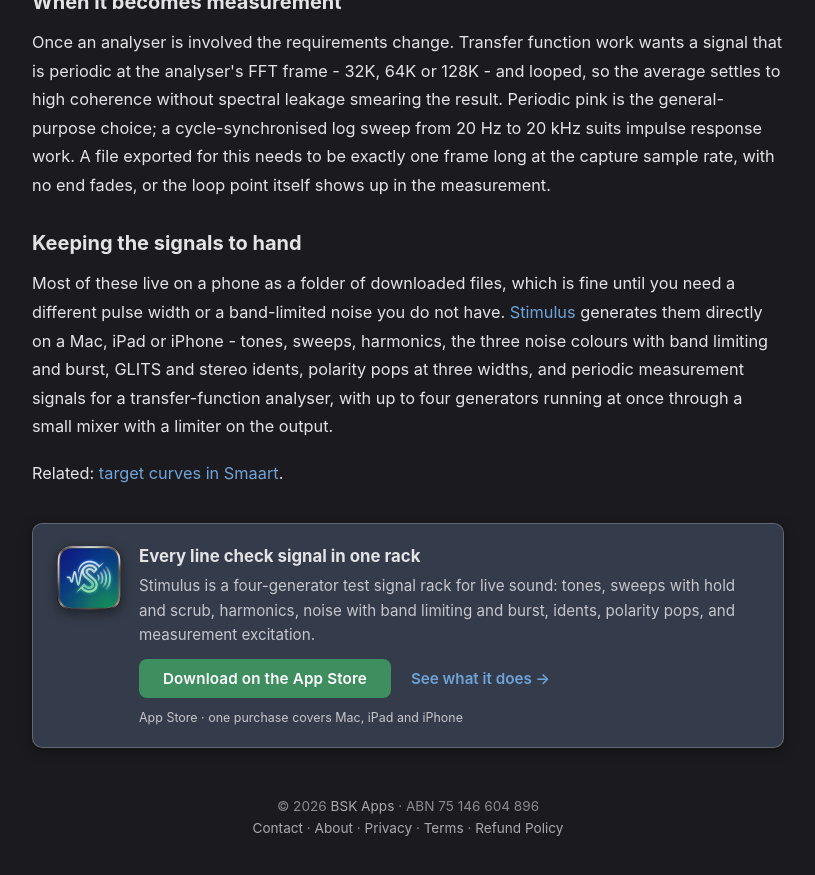
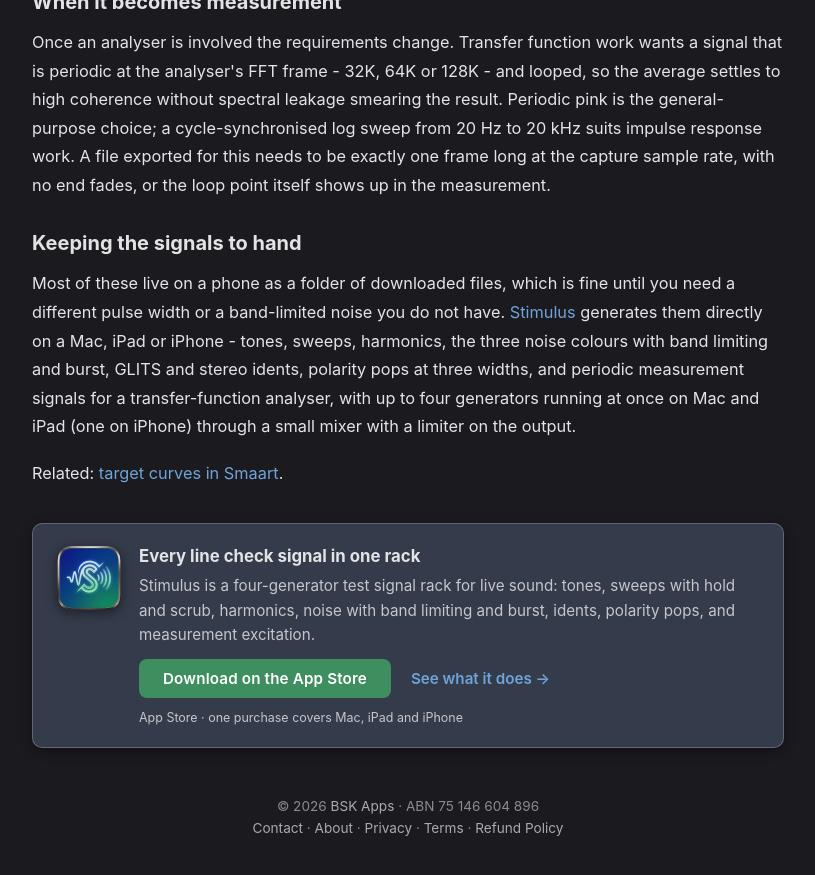
Before and after one commit to BSKapps/bskapps.github.io, a Jekyll site: the page articles/line-check-test-signals/index.html, which Jekyll copies as it is, in a window 1280 px wide and 900 px high, scrolled down 1551 px. Shown: the top 875 px of the window, without its empty margins (232-1047 px from the left). Built offline with Jekyll 4.4.1, drawn with Linux system fonts in a browser that asks for light colours.

Commit message:
Stimulus: say iPhone runs one generator where four are mentioned

```diff
--- a/_data/content.json
+++ b/_data/content.json
@@ -113,7 +113,7 @@
         "Harmonics - a fundamental with seven partials from f/4 to 5f on faders, for exercising a system with controlled harmonic content",
         "Noise - pink, red/brown or white; full range or band-limited to 1 octave or 1/3 octave around a centre frequency; continuous or in timed bursts",
         "Identify - Stereo ID and GLITS for left and right checks with their break patterns drawn on screen, a Click for aligning delays by ear, and positive-going polarity Pops in HF, full-range and sub widths",
-        "Up to four generators at once, each with level, L, R or L+R routing, polarity invert, mute, exclusive solo, and click-free fade in and out. Drag strips to reorder; every strip shows its signal and where it goes",
+        "Up to four generators at once on Mac and iPad (one on iPhone), each with level, L, R or L+R routing, polarity invert, mute, exclusive solo, and click-free fade in and out. Drag strips to reorder; every strip shows its signal and where it goes",
         "Master level with a hard limiter at -3 dBFS, a 20 dB dim for talking over the system, master fades in seconds, and an auto-stop timer",
         "Stereo peak meters that follow every fade",
         "Render any generator or the whole mix to WAV or AIFF at 44.1, 48 or 96 kHz for playback machines and test systems",
--- a/articles/line-check-test-signals/index.html
+++ b/articles/line-check-test-signals/index.html
@@ -46,7 +46,7 @@
             <p>Once an analyser is involved the requirements change. Transfer function work wants a signal that is periodic at the analyser's FFT frame - 32K, 64K or 128K - and looped, so the average settles to high coherence without spectral leakage smearing the result. Periodic pink is the general-purpose choice; a cycle-synchronised log sweep from 20 Hz to 20 kHz suits impulse response work. A file exported for this needs to be exactly one frame long at the capture sample rate, with no end fades, or the loop point itself shows up in the measurement.</p>
 
             <h2>Keeping the signals to hand</h2>
-            <p>Most of these live on a phone as a folder of downloaded files, which is fine until you need a different pulse width or a band-limited noise you do not have. <a href="/stimulus">Stimulus</a> generates them directly on a Mac, iPad or iPhone - tones, sweeps, harmonics, the three noise colours with band limiting and burst, GLITS and stereo idents, polarity pops at three widths, and periodic measurement signals for a transfer-function analyser, with up to four generators running at once through a small mixer with a limiter on the output.</p>
+            <p>Most of these live on a phone as a folder of downloaded files, which is fine until you need a different pulse width or a band-limited noise you do not have. <a href="/stimulus">Stimulus</a> generates them directly on a Mac, iPad or iPhone - tones, sweeps, harmonics, the three noise colours with band limiting and burst, GLITS and stereo idents, polarity pops at three widths, and periodic measurement signals for a transfer-function analyser, with up to four generators running at once on Mac and iPad (one on iPhone) through a small mixer with a limiter on the output.</p>
 
             <p>Related: <a href="/articles/smaart-target-curves/">target curves in Smaart</a>.</p>
 
```
